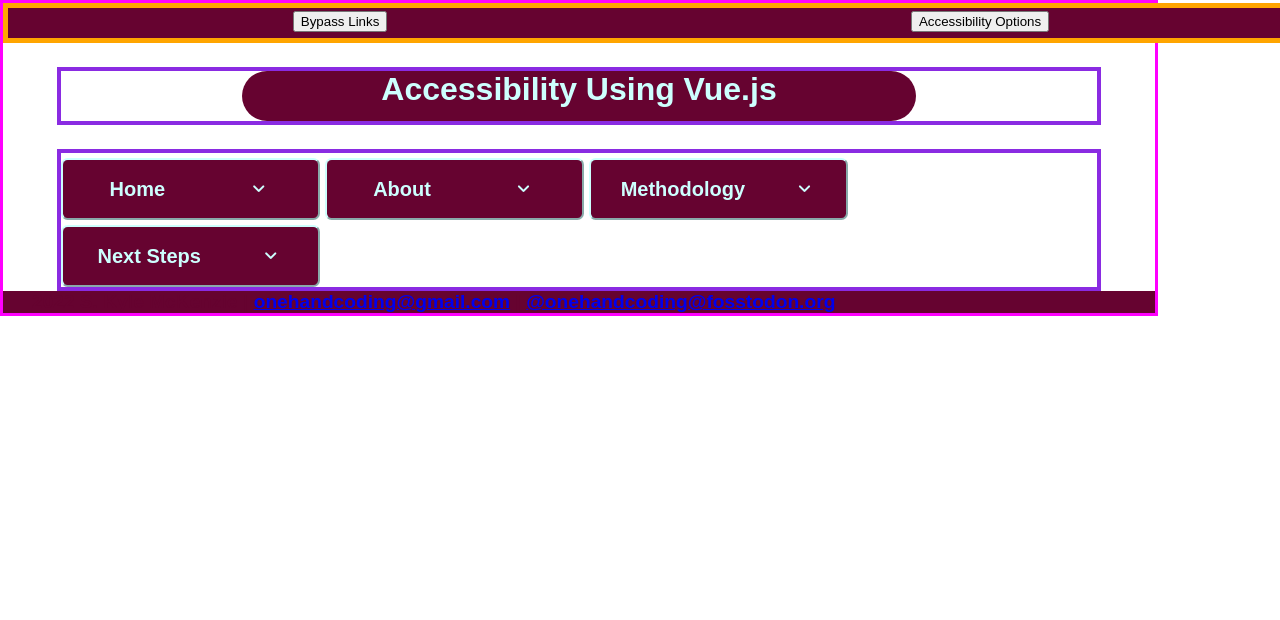
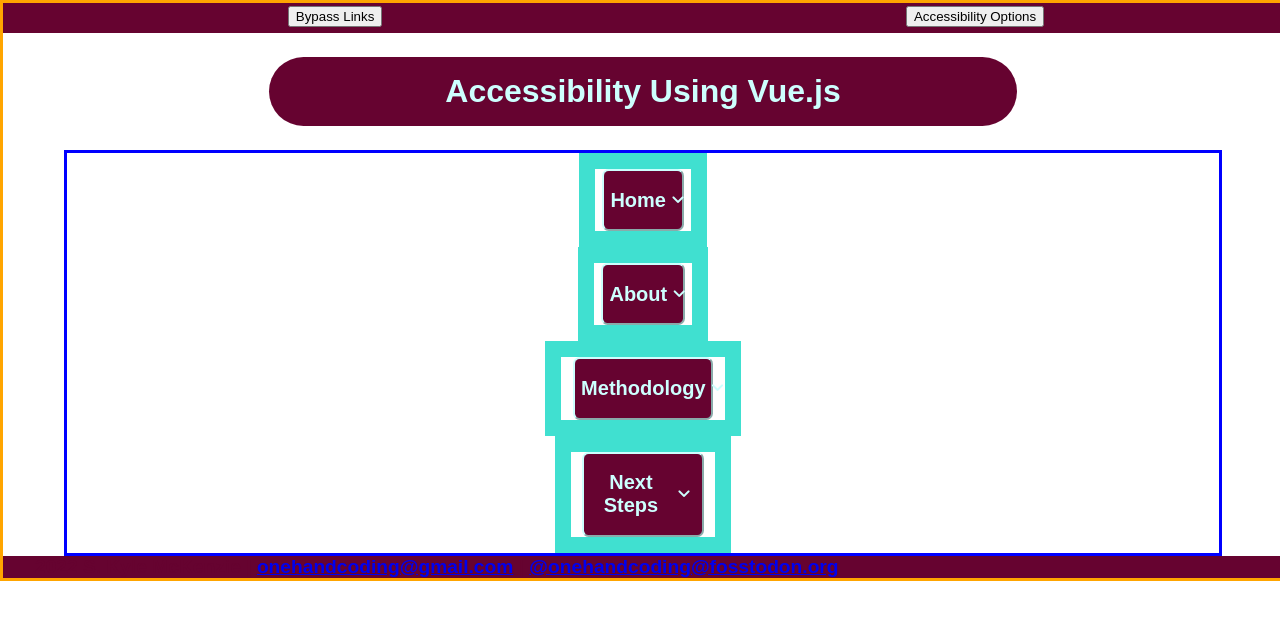
Before and after one commit to 1handcoding/skmckenzie, a Vue app: page /Home in a window 1280 px wide. Shown: the top 620 px of the page. Built offline with nearby package versions, Linux system fonts and the light colour scheme.

Commit message:
more css fixes 2.15

```diff
--- a/src/App.vue
+++ b/src/App.vue
@@ -8,13 +8,13 @@
 import expandBox from "@/components/expandBox.vue";
 const autoStore = useAutoDerivedStore();
 const pixelRatio = storeToRefs(autoStore)
-const msg ="it works"
+
 
 
 </script>
 
 <template>
-  <div id="masterbox">
+  <div>
     <div id="topper">
       <access-bar />
     </div>
@@ -48,34 +48,24 @@
   position: absolute;
   top: 0;
   left: 0;
+  border: 3px solid orange;
 }
 
 #topper {
   z-index: 999
 }
-#masterbox {
-  position: absolute;
-  top: 0;
-  margin: auto;
-  border: 0.2em solid fuchsia;
-  display: flex;
-  flex-direction: column;
-  justify-self: center;
+#mainContent {
+  margin: 0 auto;
   width: 90vw;
+  border: 3px solid blue;
 }
 
 #bannerBox {
   width: 90%;
-  border: .25em solid blueviolet;
   margin: 1.5em auto;
   z-index: 0;
 }
 
-#mainContent {
-  width: 90%;
-  border: .25em solid blueviolet;
-  margin: 0 auto;
-}
 
 .button {
   min-width: 24px;
@@ -116,4 +106,7 @@
 [role="heading"] {
     justify-self: center;
   }
+li {
+  margin-bottom: 1rem;
+}
 </style>
--- a/src/components/AccessBar.vue
+++ b/src/components/AccessBar.vue
@@ -145,7 +145,6 @@
   display: inline-flex;
   justify-content: space-around;
   background-color: #660330;
-  border: 5px solid orange;
   z-index: 999;
 }
 
--- a/src/components/AppHeader.vue
+++ b/src/components/AppHeader.vue
@@ -22,7 +22,8 @@
   }
   #main-title {
     align-self: center;
-    margin: auto auto;
+    margin: 0 auto;
+    padding: 1rem 0rem;
   }
 
 </style>
--- a/src/components/DropContent.vue
+++ b/src/components/DropContent.vue
@@ -3,7 +3,7 @@
 </script>
 <template>
   <div class="topButton">
-  <slot name="dropContent"/>
+    <slot name="dropContent"/>
   </div>
 </template>
 
--- a/src/components/expandBox.vue
+++ b/src/components/expandBox.vue
@@ -64,9 +64,10 @@
 
 <template>
   <div>
-    <div>
+    <div id="contentSection">
       <expandSectionBar>
         <template #homeSection="homeSectionProps">
+        <div class="expBox">
           <button id={{homeSectionProps.idTag}}
                   role="button" class="secBar colorNegative"
                   :class="{ hcmNegative: hiContrastOn }"
@@ -76,14 +77,16 @@
                   <h2 id="nextSection" class="colorNegative" :class="{hcmNegative: hiContrastOn}">{{homeSectionProps.labelName}}</h2>
                   <span class="material-symbols-rounded iconSpan">{{expIcon}}</span>
           </button>
-          <div v-show="showHome" class="dropDown" :class="{ hcmPositive: hiContrastOn }">
+          <br />
+          <div v-show="showHome" class="dropDown">
             <p>Welcome to my accessibility demonstration</p>
           </div>
+        </div>
         </template>
-        <br />
         <template #aboutSection="aboutSectionProps">
+          <div class="expBox">
           <button id={{aboutSectionProps.idTag}}
-                  role="button" class="secBar colorNegative button"
+                  role="button" class="secBar colorNegative"
                   :class="{ hcmNegative: hiContrastOn, bigButton: bigButtonsOn }"
                   aria-controls="show_about"
                   @click.prevent="toggleAbout()"
@@ -91,12 +94,14 @@
                   <h2 id="nextSection" class="colorNegative" :class="{hcmNegative: hiContrastOn}">{{aboutSectionProps.labelName}}</h2>
                   <span class="material-symbols-rounded iconSpan">{{expIcon2}}</span>
           </button>
+          <br />
           <div v-show="showAbout" class="dropDown">
             <p>Hi, I'm Kyle McKenzie, and I want to be an accessibility engineer. On this page, I'm experimenting with implementing better accessibility in Vue.js. As the usage of reactive frameworks is rapidly increasing, it is vital that accessibility practices keep pace. Reactive frameworks currently have an appallingly poor reputation for ease of access that must be addressed.</p>
           </div>
+        </div>
         </template>
-        <br />
         <template #methodsSection="methodsSectionProps">
+          <div class="expBox">
           <button id={{methodsSectionProps.idTag}}
                   role="button" class="secBar colorNegative"
                   :class="{ hcmNegative: hiContrastOn }"
@@ -106,8 +111,8 @@
                   <h2 id="nextSection" class="colorNegative" :class="{hcmNegative: hiContrastOn}">{{methodsSectionProps.labelName}}</h2>
                   <span class="material-symbols-rounded iconSpan">{{expIcon3}}</span>
           </button>
+          <br />
           <div v-show="showMethods" class="dropDown">
-            <h2 id="methodsSection" class="colorNegative" :class="{hcmNegative: hiContrastOn}">Methods</h2>
             <h2 aria-level="3">Current</h2>
 
             <h3 aria-level="4">Conditional Rendering</h3>
@@ -139,9 +144,10 @@
               With Vue Router couldn't properly manage focus or accommodate the recommended bypass links as easily, and "accordion-style" seems to be more popular and familiar.
                 </p>
           </div>
+        </div>
         </template>
-        <br />
         <template #nextSection="nextSectionProps">
+          <div class="expBox">
           <button id={{nextSectionProps.idTag}} role="button"
                   class="secBar colorNegative"
                   :class="{ hcmNegative: hiContrastOn }"
@@ -151,6 +157,7 @@
                   <h2 id="nextSection" class="colorNegative" :class="{hcmNegative: hiContrastOn}">{{nextSectionProps.labelName}}</h2>
                   <span class="material-symbols-rounded iconSpan">{{expIcon4}}</span>
           </button>
+          <br />
           <div v-show="showNext" class="dropDown">
             <ul>
               <li>Correct useTitle for use with "accordion-style" page, using vueUse functionality to report which element is currently targeted by the user.</li>
@@ -164,6 +171,7 @@
               <li>Reduce the amount of essentially redundant code even more w/ dynamic templating</li>
             </ul>
         </div>
+      </div>
         </template>
       </expandSectionBar>
     </div>
@@ -171,8 +179,19 @@
 </template>
 
 <style>
+#contentSection {
+  display: flex;
+  flex-direction: column;
+  justify-content: center;
+}
+.expBox {
+  justify-self: center;
+  border: 1rem solid turquoise;
+  display: flex;
+  flex-flow: row wrap;
+}
 .secBar {
-  width: 25%;
+  width: 85%;
   margin: 0 auto;
   border-radius: 0.5em;
   display: inline-flex;
```
